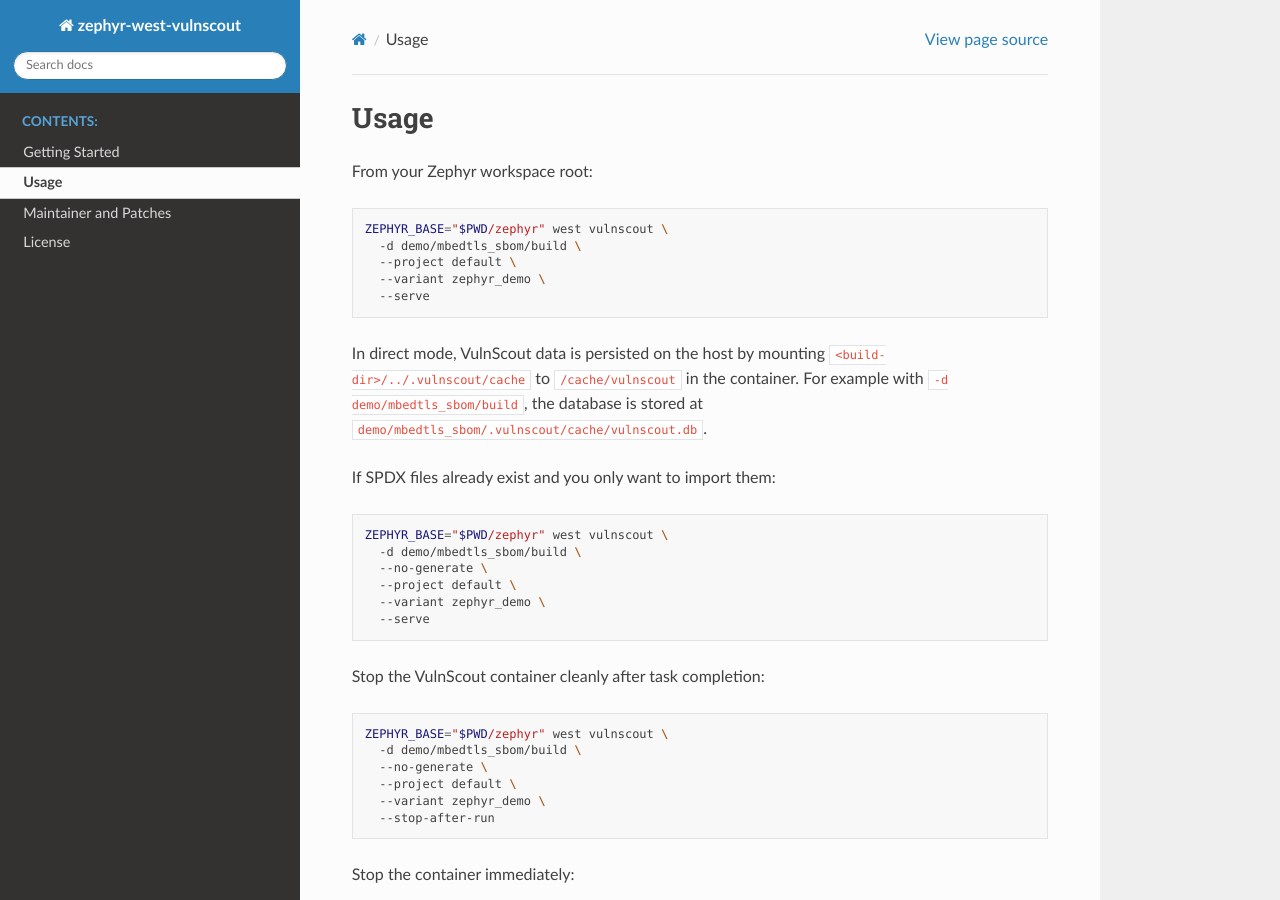
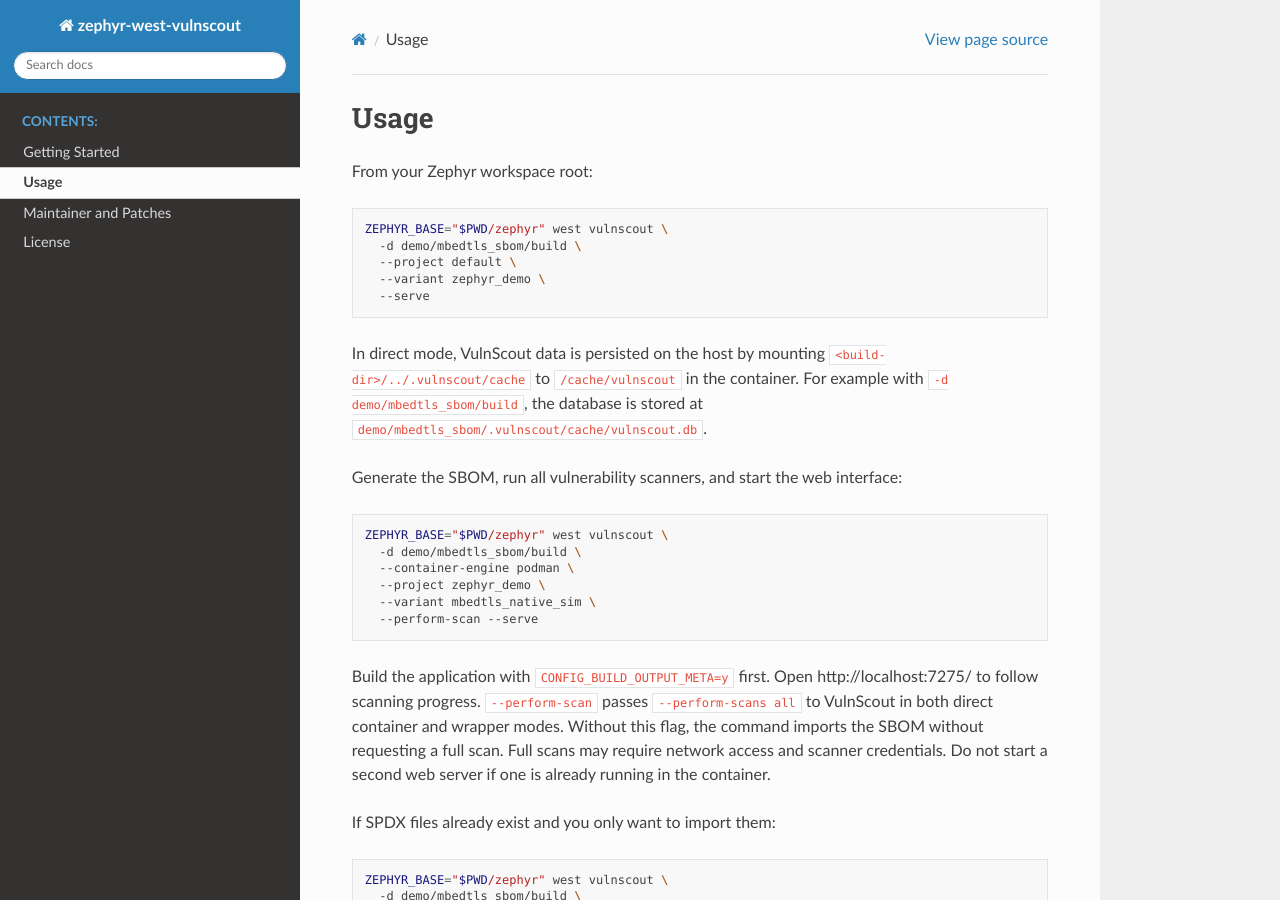
Before and after one commit to ValentinBoudevinSFL/zephyr-west-vulnscout, a Sphinx documentation site: the page built from doc/usage.md, in a window 1280 px wide and 900 px high. Built offline with Sphinx 7.4.7 and the Read the Docs theme 3.1.0, drawn with Linux system fonts in a browser that asks for light colours.

Commit message:
Document the full scan and web interface workflow
Add examples that generate an SBOM, run all vulnerability scanners, and
serve the web interface. Explain scanner flag mapping, build metadata
requirements, and network or credential prerequisites.

Clarify that the web interface can show scanning progress and warn
against starting another web server in the same container.

Co-authored-by: Copilot <223556219+Copilot@users.noreply.github.com>

````diff
--- a/doc/usage.md
+++ b/doc/usage.md
@@ -14,6 +14,24 @@ In direct mode, VulnScout data is persisted on the host by mounting
 `<build-dir>/../.vulnscout/cache` to `/cache/vulnscout` in the container. For
 example with `-d demo/mbedtls_sbom/build`, the database is stored at
 `demo/mbedtls_sbom/.vulnscout/cache/vulnscout.db`.
+
+Generate the SBOM, run all vulnerability scanners, and start the web interface:
+
+```sh
+ZEPHYR_BASE="$PWD/zephyr" west vulnscout \
+  -d demo/mbedtls_sbom/build \
+  --container-engine podman \
+  --project zephyr_demo \
+  --variant mbedtls_native_sim \
+  --perform-scan --serve
+```
+
+Build the application with `CONFIG_BUILD_OUTPUT_META=y` first. Open
+http://localhost:7275/ to follow scanning progress. `--perform-scan` passes
+`--perform-scans all` to VulnScout in both direct container and wrapper modes.
+Without this flag, the command imports the SBOM without requesting a full
+scan. Full scans may require network access and scanner credentials.
+Do not start a second web server if one is already running in the container.
 
 If SPDX files already exist and you only want to import them:
 
````
Also changed, not shown: README.md (+19 -0 lines).
